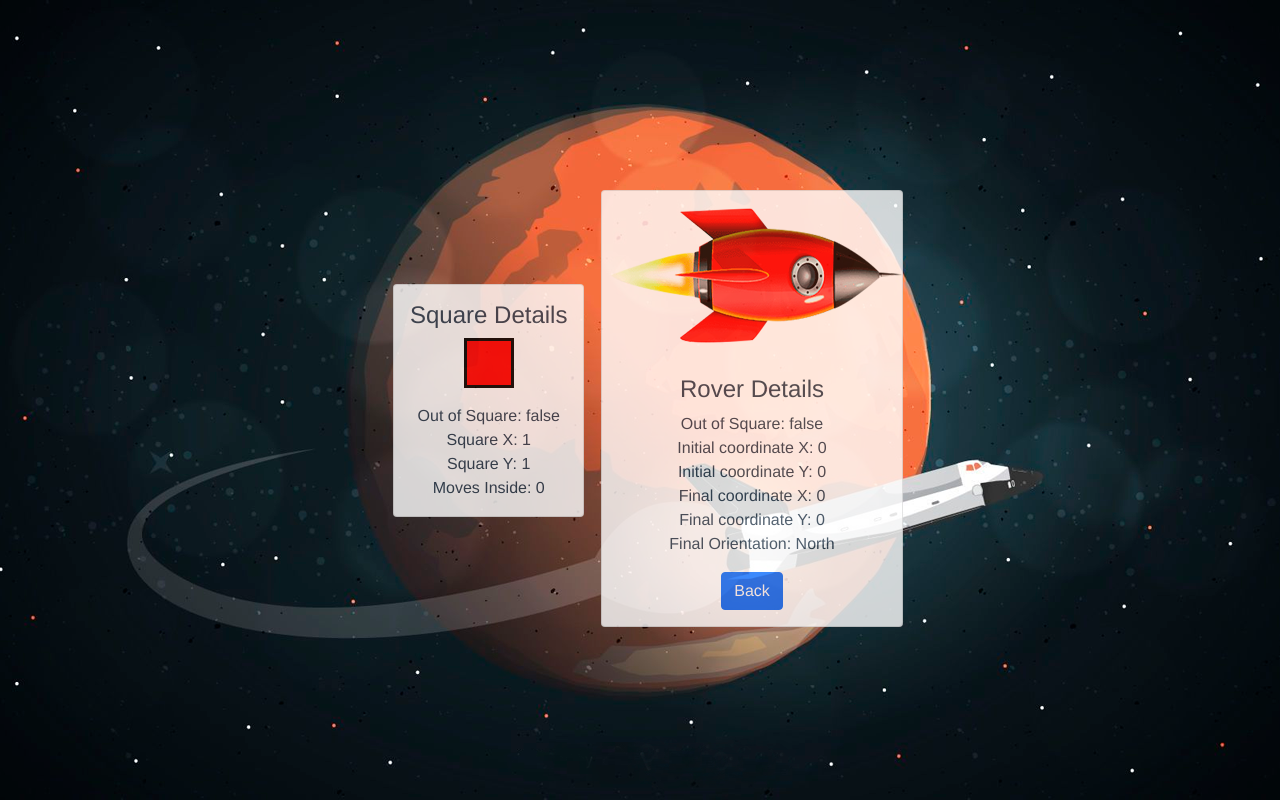
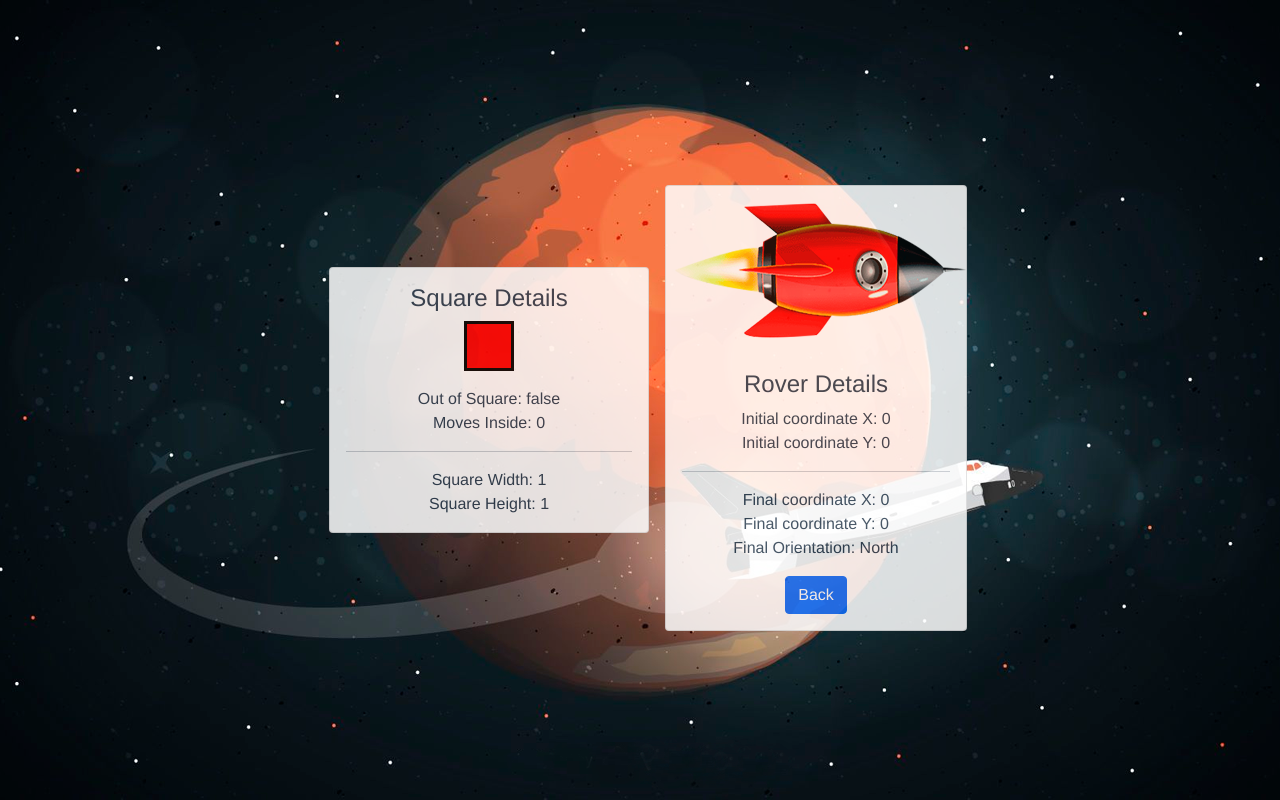
Before and after one commit to raffaellapagano/rover-mars, a Vue app in the folder rever-program/: page /score in a window 1280 px wide. Built offline with nearby package versions, Linux system fonts and the light colour scheme.

Commit message:
Score col-6 card square

```diff
--- a/rever-program/src/views/Score.vue
+++ b/rever-program/src/views/Score.vue
@@ -3,8 +3,8 @@
     <div class="m-3">
       <b-card
         title="Square Details"
-        style="min-width: 20rem max-width: 40%"
-        class="m-auto m-3 opacity animate__animated animate__zoomInDown"
+        style="min-width: 20rem"
+        class="m-auto col-6 m-3 opacity animate__animated animate__zoomInDown"
       >
         <b-card-text>
           <div class="d-flex row">
@@ -16,9 +16,10 @@
         </b-card-text>
         <b-card-text>
           Out of Square: {{ outMars }} <br />
-          Square X: {{ square.width }} <br />
-          Square Y: {{ square.height }} <br />
           Moves Inside: {{ totalmoves }} <br />
+          <hr>
+          Square Width: {{ square.width }} <br />
+          Square Height: {{ square.height }} <br />
         </b-card-text>
       </b-card>
     </div>
@@ -34,9 +35,9 @@
         class="m-auto mt-3 opacity animate__animated animate__zoomInDown"
       >
         <b-card-text>
-          Out of Square: {{ outMars }} <br />
           Initial coordinate X: {{ rover.cordXStart }} <br />
           Initial coordinate Y: {{ rover.cordYStart }} <br />
+          <hr>
           Final coordinate X: {{ rover.cordX }} <br />
           Final coordinate Y: {{ rover.cordY }} <br />
           Final Orientation: {{ rover.orientation.text }}
@@ -90,7 +91,7 @@ export default {
 }
 
 .opacity {
-  opacity: 0.8;
+  opacity: 0.85;
 }
 
 b-card img {
```
